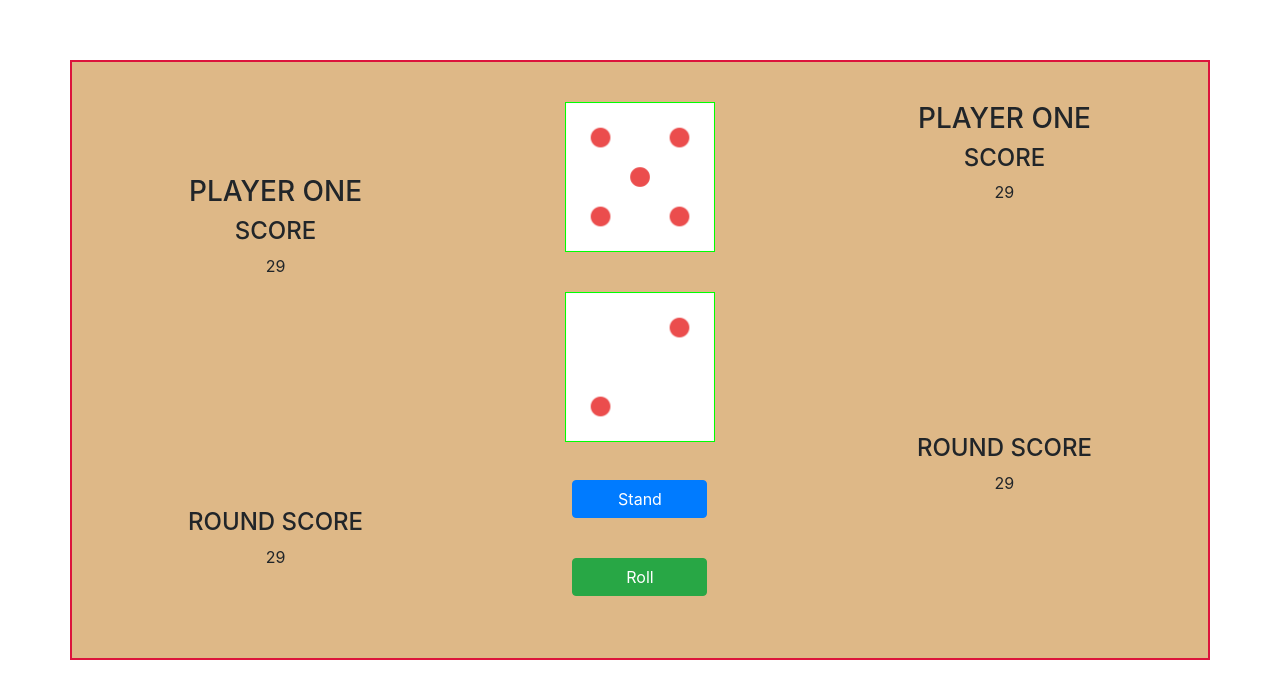
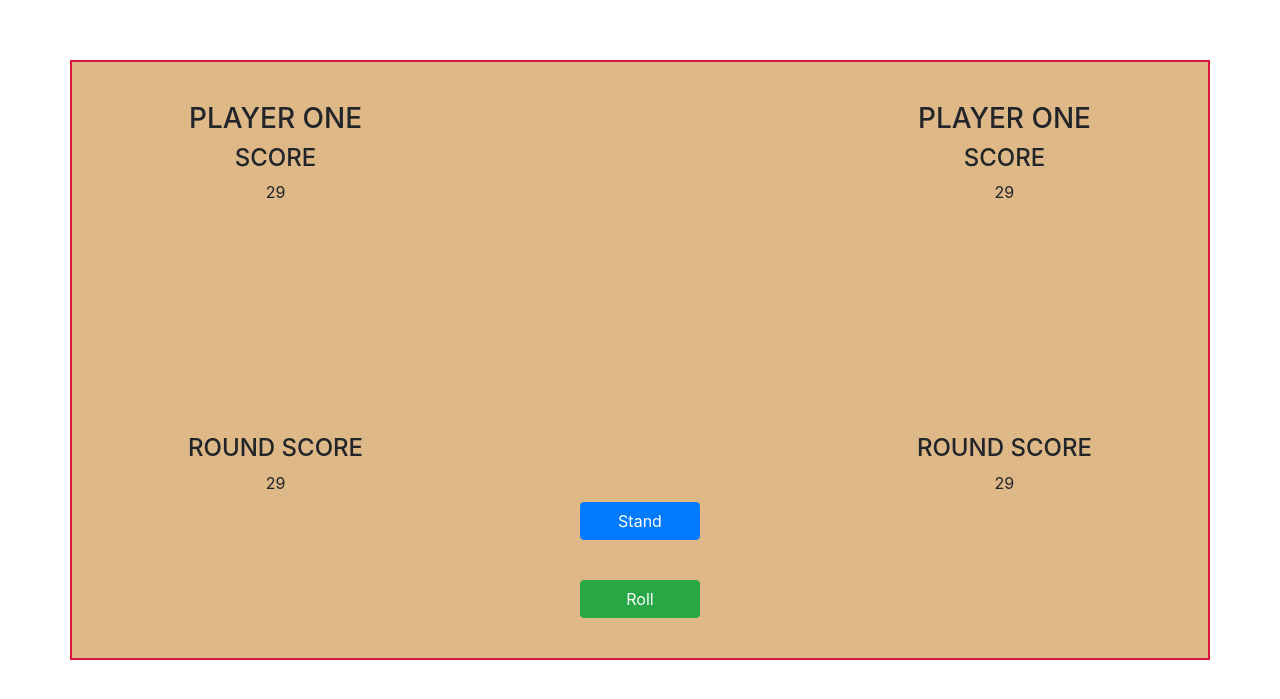
Before and after one commit to PhoenixWings7/dice-game-js, a Flask app: template templates/game.html in a window 1280 px wide. Shown: the top 699 px of the page. Run offline with Flask 2, Linux system fonts and the light colour scheme; the template is opened without the code that fills it, so the values that code supplies are empty; some libraries are stand-ins or nearby versions.

Commit message:
Final touches on styling game.html

```diff
--- a/static/css/game.css
+++ b/static/css/game.css
@@ -17,6 +17,7 @@
     border: solid crimson 2px;
     display: flex;
     justify-content: space-around;
+
 }
 .player-1 {
     text-align: center;
@@ -24,7 +25,7 @@
     /* border: solid 2px lime ; */
     flex-basis: 2;
     order: 1;
-    align-content: center;
+
 }
 .player-2 {
     text-align: center;
@@ -40,30 +41,29 @@
     order: 2;
     display: flex;
     flex-direction: column;
-    justify-content: start;
+    justify-content: flex-end;
 }
 
 .images {
-    /* position: relative; */
-    /* display: none; */
+    display: none;
     order: 1;
+    flex-basis: 1;
 }
 .buttons {
-    position: absolute;
-    top: 400px;
     margin-top: 40px;
     width: 150px;
     margin-right: auto;
     margin-left: auto;
     order: 2;
+    flex-basis: 1;
 }
 .buttons .btn {
     display: block;
     margin: 40px auto;
-    width: 90%;
+    width: 80%;
 }
 .images .image {
-    margin: 40px auto;
+    margin: 20px auto;
     border: solid 1px lime;
 }
 
--- a/templates/game.html
+++ b/templates/game.html
@@ -18,11 +18,11 @@
             <div class="content">
                 <h3>player one</h3>
                 <h4>Score</h4>
-                <p><span class="global-score">29</span></p>
+                <div class="global-score">29</div>
             </div>
             <div class="current-score">
                 <h4>Round Score</h4>
-                <p><span class="current-score">29</span></p>
+                <div class="round-score">29</div>
             </div>
 
         </div>
@@ -30,11 +30,11 @@
             <div class="content">
                 <h3>player one</h3>
                 <h4>Score</h4>
-                <p><span class="global-score">29</span></p>
+                <div class="global-score">29</div>
             </div>
             <div class="current-score">
                 <h4>Round Score</h4>
-                <p><span class="current-score">29</span></p>
+                <div class="round-score">29</div>
             </div>
         </div>
 
```
